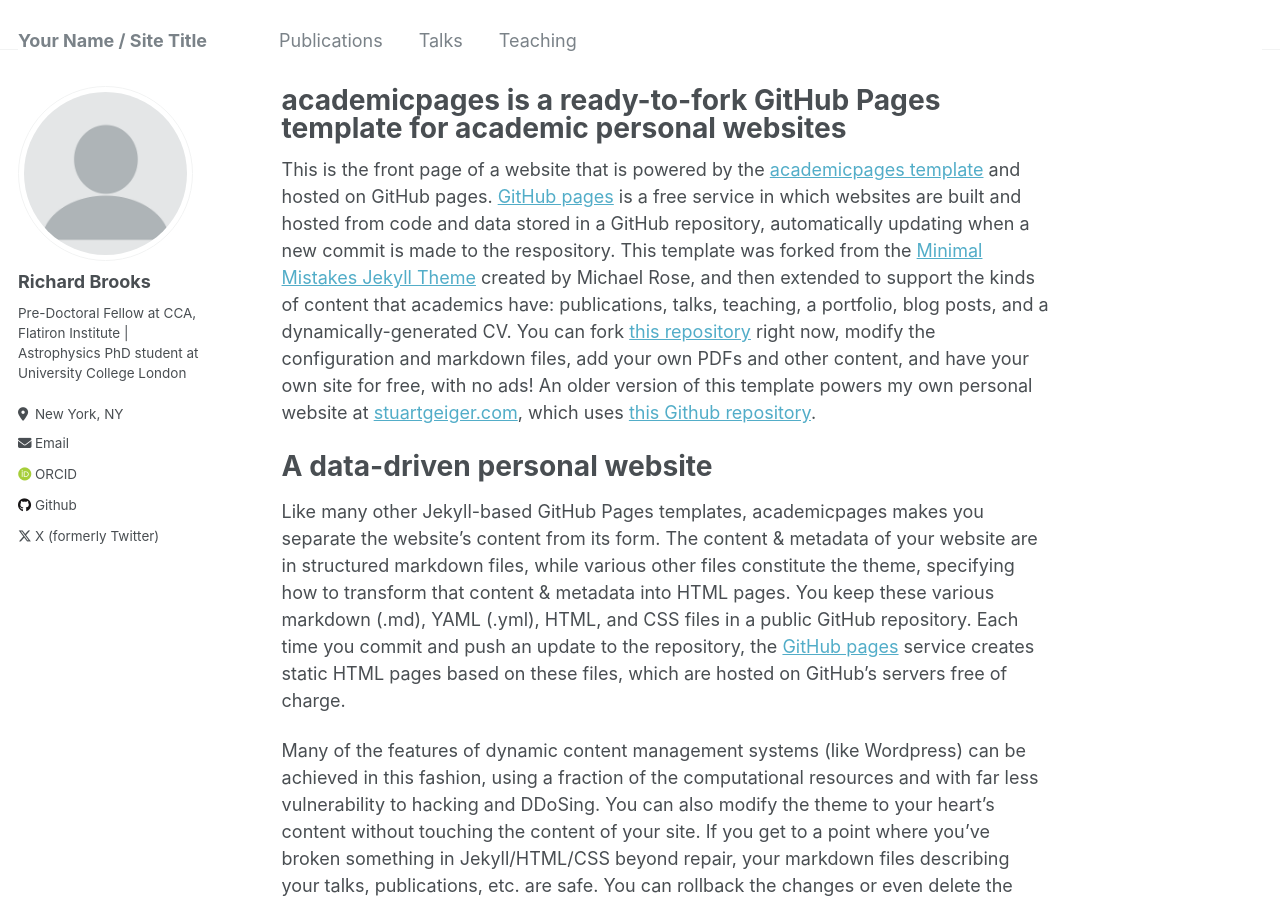
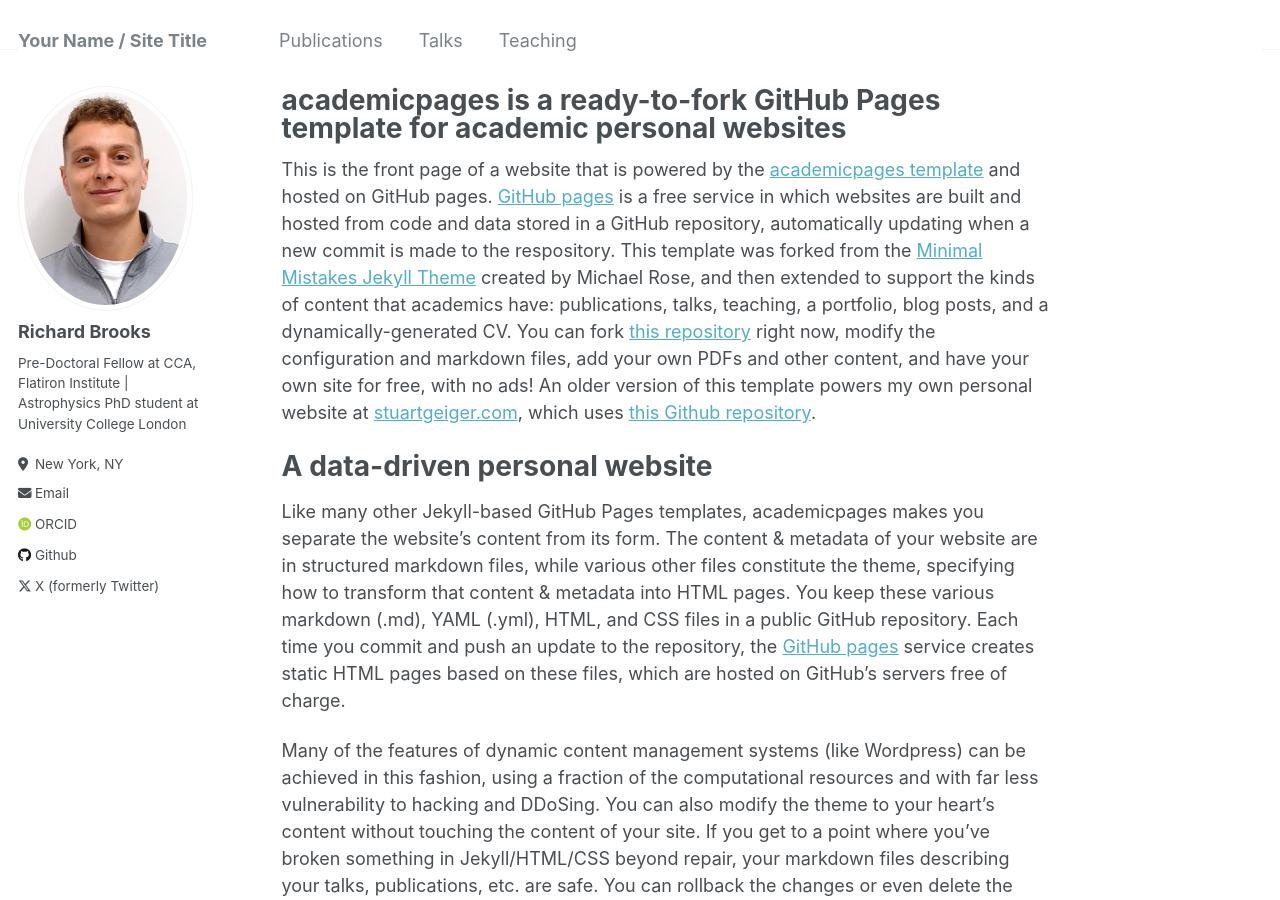
Before and after one commit to dc-broo3/dc-broo3.github.io, a Jekyll site: the page built from _pages/about.md, in a window 1280 px wide and 900 px high. Built offline with Jekyll 4.4.1, drawn with Linux system fonts in a browser that asks for light colours; some web fonts are replaced.

Commit message:
Update _config.yml
photo

```diff
--- a/_config.yml
+++ b/_config.yml
@@ -21,7 +21,7 @@ repository               : "academicpages/academicpages.github.io"
 #               Additional customization can be done by editing /_includes/author-profile.html
 author:
   # Biographic information
-  avatar           : "profile.png"
+  avatar           : "IMG_1256.jpeg"
   name             : "Richard Brooks"
   pronouns         : # example: "she/her"
   bio              : "Pre-Doctoral Fellow at CCA, Flatiron Institute | Astrophysics PhD student at University College London"
```
